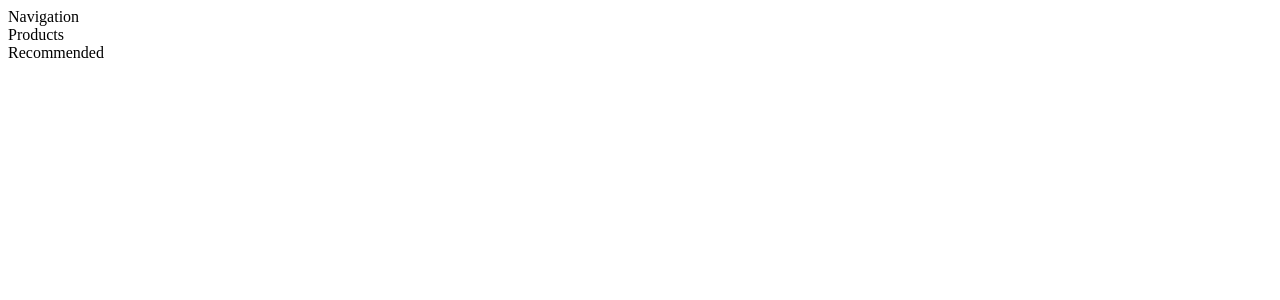
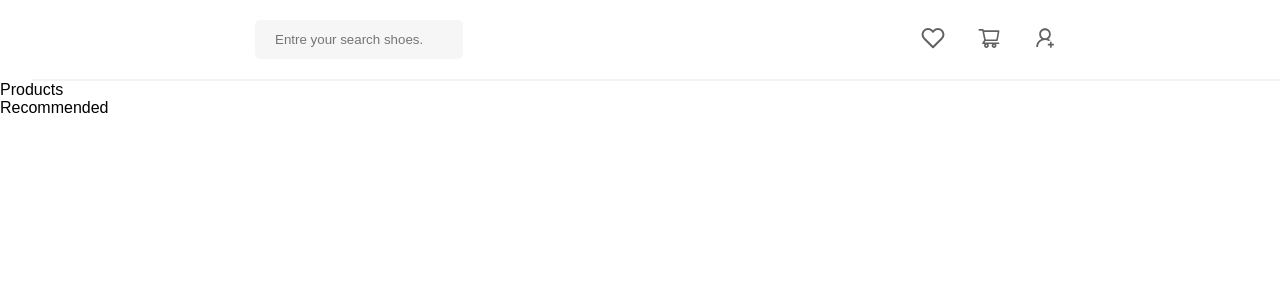
Before and after one commit to mahm0udnasr/advanced-filtering, a React (Vite) app: page / in a window 1280 px wide. Shown: the top 300 px of the page. Built offline with nearby package versions, Linux system fonts and the light colour scheme.

Commit message:
design a navigation

```diff
--- a/src/Navigation/Navigation.css
+++ b/src/Navigation/Navigation.css
@@ -0,0 +1,25 @@
+nav{
+  display: flex;
+  border-bottom: 2px solid #f3f3f3;
+  justify-content: space-around;
+  align-items: center;
+  padding: 20px;
+  z-index: 999;
+  margin-left: 2rem;
+}
+input {
+  padding: 12px 20px;
+  border: none;
+  background-color: #f7f6f6;
+  outline: none;
+  margin-right: 20px;
+  border-radius: 5px;
+  position: relative;
+  width: 13rem;
+}
+
+.nav-icons {
+  width: 1.5rem;
+  height: 1.5rem;
+  margin-left: 2rem;
+}
--- a/src/Navigation/Navigation.jsx
+++ b/src/Navigation/Navigation.jsx
@@ -1,7 +1,30 @@
+import { FiHeart } from "react-icons/fi";
+import { AiOutlineShoppingCart, AiOutlineUserAdd } from "react-icons/ai";
 import "./Navigation.css";
 
 const Navigation = () => {
-  return <div>Navigation</div>;
+  return (
+    <nav>
+      <div className="nav-container">
+        <input
+          type="text"
+          className="search-input"
+          placeholder="Entre your search shoes."
+        />
+      </div>
+      <div className="profile-container">
+        <a href="#">
+          <FiHeart className="nav-icons" />
+        </a>
+        <a href="#">
+          <AiOutlineShoppingCart className="nav-icons" />
+        </a>
+        <a href="#">
+          <AiOutlineUserAdd className="nav-icons" />
+        </a>
+      </div>
+    </nav>
+  );
 };
 
 export default Navigation;
--- /dev/null
+++ b/src/index.css
@@ -0,0 +1,26 @@
+* {
+  padding: 0;
+  margin: 0;
+  box-sizing: border-box;
+  font-family: sans-serif;
+}
+
+a {
+  text-decoration: none;
+  color: rgb(97, 97, 97);
+}
+
+li {
+  list-style: none;
+}
+
+.btns {
+  padding: 10px 20px;
+  margin-right: 6px;
+  background-color: transparent;
+  border: none;
+  border: 0.6px solid #ccc;
+  border-radius: 5px;
+  color: #323232;
+  cursor: pointer;
+}
--- a/src/main.jsx
+++ b/src/main.jsx
@@ -1,4 +1,5 @@
 import { createRoot } from "react-dom/client";
 import App from "./App.jsx";
+import "./index.css";
 
 createRoot(document.getElementById("root")).render(<App />);
```
